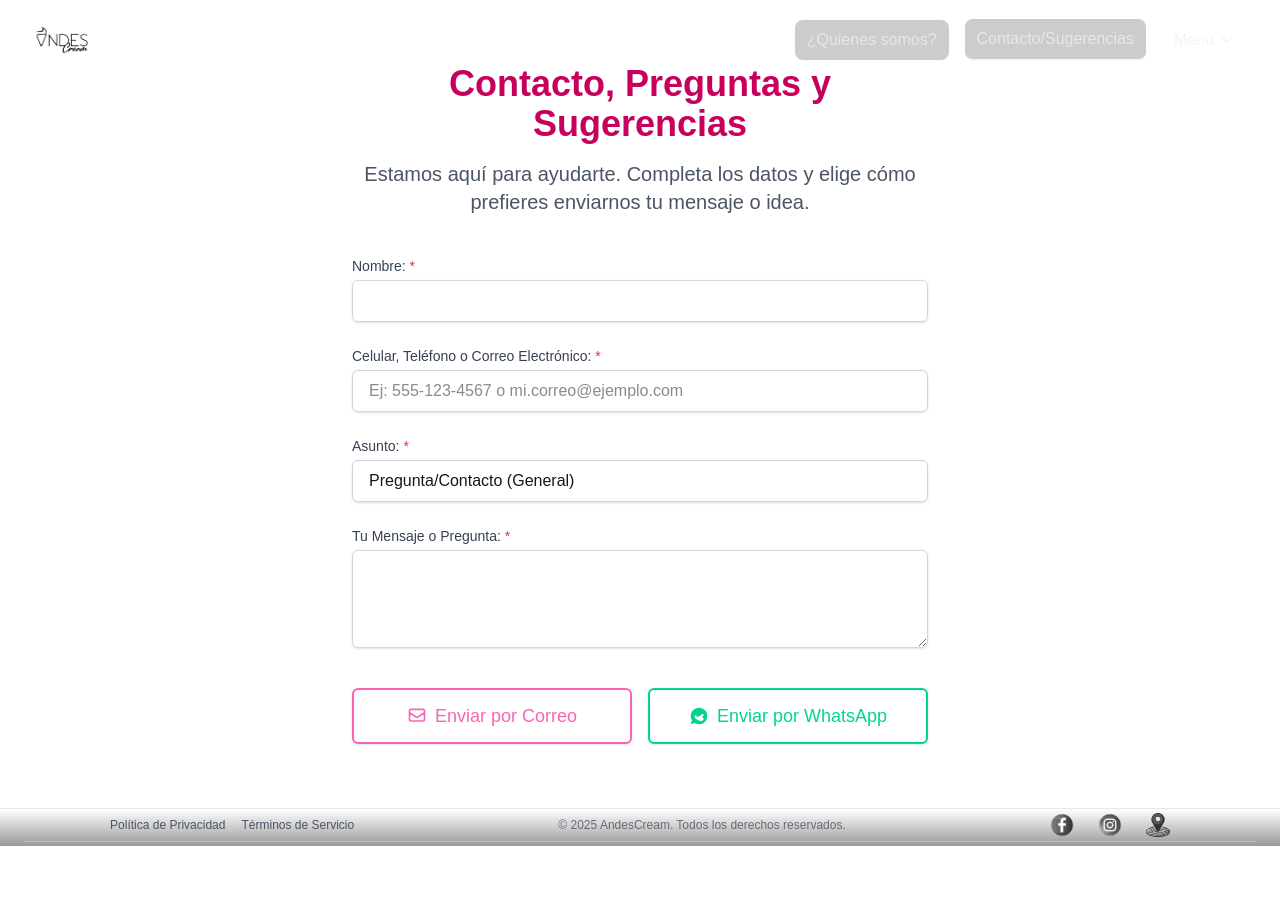
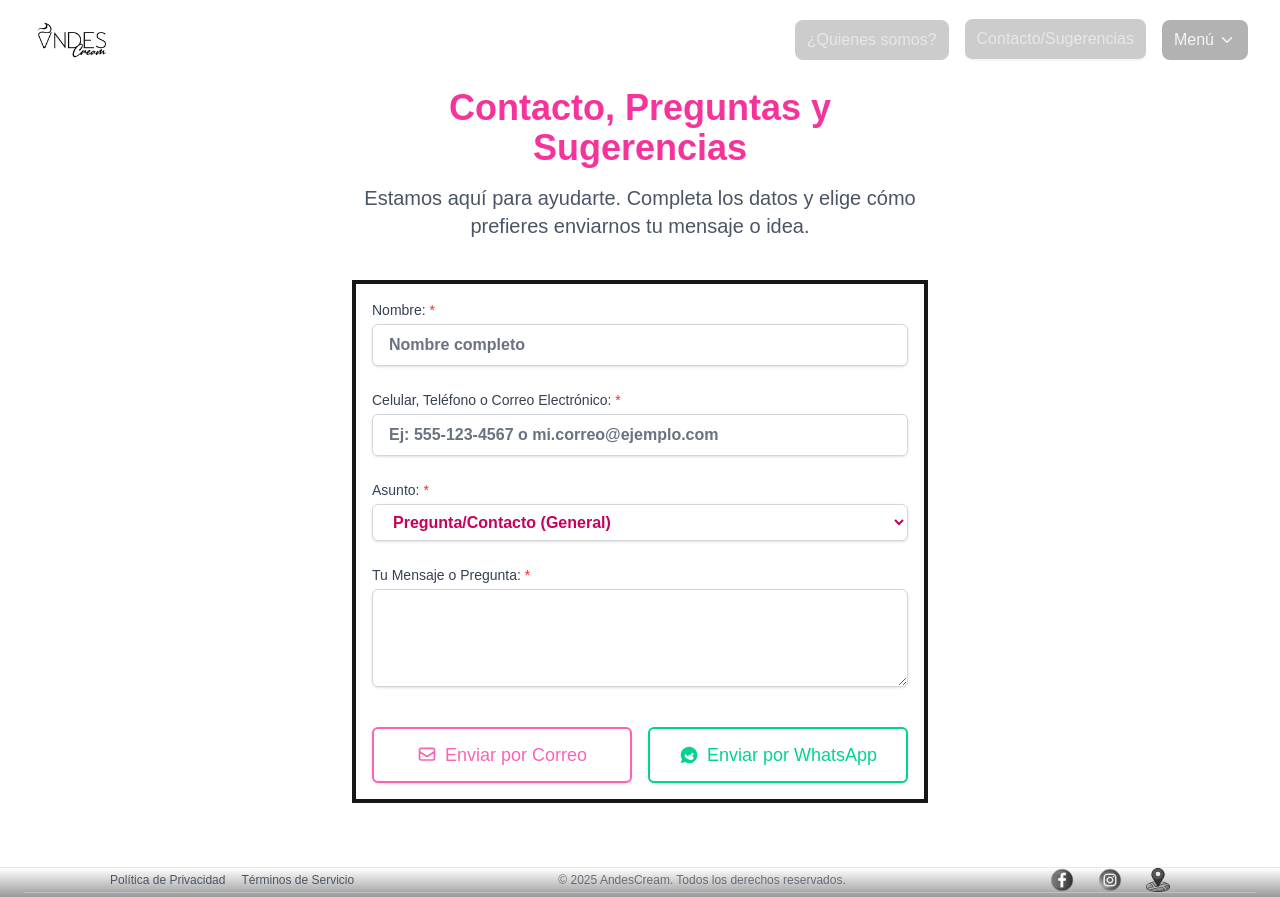
Before and after one commit to JFernandezBalza/AndesCream, a Next.js app: page /contacto in a window 1280 px wide. Before the commit the page ends 846 px from the top, so only its background shows below. Built offline with nearby package versions, Linux system fonts and the light colour scheme.

Commit message:
ajustes de diseño

```diff
--- a/src/components/ContactoSection.tsx
+++ b/src/components/ContactoSection.tsx
@@ -12,7 +12,7 @@ interface FormData {
 
 const ContactoSection = () => {
   // Número de teléfono de destino para WhatsApp (ejemplo, debes cambiarlo)
-  const WHATSAPP_NUMBER = '5491100000000'; // Formato internacional: Código de país + Número
+  const WHATSAPP_NUMBER = '+34633017856'; // Formato internacional: Código de país + Número
 
   // 1. ESTADO PARA LOS CAMPOS DEL FORMULARIO
   const [formData, setFormData] = useState<FormData>({
@@ -133,10 +133,14 @@ const ContactoSection = () => {
     rowsCount = 6;
   }
 
+  const inputClass =
+    'mt-1 block w-full px-4 py-2 border border-gray-300 rounded-md shadow-sm focus:ring-pink-500 focus:border-pink-500 placeholder-gray-500 text-pink-700 font-semibold text-base transition duration-200';
+  const textareaClass =
+    'mt-1 block w-full px-4 py-3 border border-gray-300 rounded-md shadow-sm focus:ring-pink-500 focus:border-pink-500 placeholder-gray-500 text-pink-700 font-semibold text-base transition duration-200';
   return (
-    <section className='py-16 px-4 bg-white min-h-[80vh]'>
-      <div className='max-w-xl mx-auto text-center'>
-        <h2 className='text-4xl font-extrabold text-pink-700 mb-4'>
+    <section className='py-16 px-4 bg-white min-h-full'>
+      <div className='max-w-xl mx-auto text-center mt-6'>
+        <h2 className='text-4xl font-extrabold text-pink-500 mb-4'>
           Contacto, Preguntas y Sugerencias
         </h2>
         <p className='text-xl text-gray-600 mb-10'>
@@ -160,7 +164,7 @@ const ContactoSection = () => {
 
         <form
           onSubmit={handleSubmit}
-          className='sugestion-form space-y-6 text-left'
+          className='sugestion-form space-y-6 text-left border-4 p-4'
         >
           {/* Nombre (Obligatorio) */}
           <div>
@@ -177,7 +181,8 @@ const ContactoSection = () => {
               required
               value={formData.name}
               onChange={handleChange}
-              className='mt-1 block w-full px-4 py-2 border border-gray-300 rounded-md shadow-sm focus:ring-pink-500 focus:border-pink-500'
+              className={inputClass}
+              placeholder='Nombre completo'
             />
           </div>
 
@@ -197,7 +202,7 @@ const ContactoSection = () => {
               required
               value={formData.contactInfo}
               onChange={handleChange}
-              className='mt-1 block w-full px-4 py-2 border border-gray-300 rounded-md shadow-sm focus:ring-pink-500 focus:border-pink-500'
+              className={inputClass}
               placeholder='Ej: 555-123-4567 o mi.correo@ejemplo.com'
             />
           </div>
@@ -216,7 +221,7 @@ const ContactoSection = () => {
               required
               value={formData.subject}
               onChange={handleChange}
-              className='mt-1 block w-full px-4 py-2 border border-gray-300 rounded-md shadow-sm focus:ring-pink-500 focus:border-pink-500 appearance-none bg-white'
+              className={inputClass}
             >
               <option value='Pregunta/Contacto'>
                 Pregunta/Contacto (General)
@@ -244,8 +249,9 @@ const ContactoSection = () => {
               rows={rowsCount}
               required
               value={formData.sugestion}
-              onChange={handleChange as any}
-              className='mt-1 block w-full px-4 py-3 border border-gray-300 rounded-md shadow-sm focus:ring-pink-500 focus:border-pink-500'
+              onChange={handleChange}
+              className={textareaClass}
+
             />
           </div>
 
--- a/src/components/Footer.tsx
+++ b/src/components/Footer.tsx
@@ -1,53 +1,39 @@
 import React from 'react';
-// Simulamos Image y Link de next/router, y los iconos de Lucide
-const Image = ({ src, alt, width, height, className }) => (
-  <img
-    src={src}
-    alt={alt}
-    style={{ width: width, height: height }}
-    className={className}
-  />
-);
-const Link = ({ href, className, children, target, rel }) => (
-  <a href={href} className={className} target={target} rel={rel}>
-    {children}
-  </a>
-);
-// Usaremos iconos de Lucide (asumiendo que están disponibles o se pueden simular)
-// Ya que estamos en un único archivo, los iconos Lucide se deben simular o usar inline SVG/Placeholder.
-// Mantendremos los imports originales de Lucide, asumiendo que el ambiente los resuelve.
-import { Mail, MapPin, Phone } from 'lucide-react';
+import {  MapPin } from 'lucide-react';
+import Link from 'next/link';
+import Image from 'next/image';
 
-// --- Configuración de Iconos (Asegúrate de que tus iconos existan o usa Placeholders) ---
-const SocialIcon = ({ name }) => {
-  // Verificamos si la entrada es una ruta de imagen (comienza con / y tiene extensión)
+interface SocialIconProps {
+  name: string; // El nombre del ícono o ruta de la imagen
+}
+
+// --- Configuración de Iconos ---
+const SocialIcon = ({ name }: SocialIconProps) => {
   const isImagePath =
     name &&
     typeof name === 'string' &&
     name.startsWith('/') &&
     name.includes('.');
 
-  // Si es una ruta de imagen, renderizamos el componente Image
   if (isImagePath) {
     return (
       <Image
         src={name}
-        alt='Icono Social' // Alt genérico, se recomienda pasar uno específico si es posible
-        width={24} // AUMENTADO: de 18 a 24
-        height={24} // AUMENTADO: de 18 a 24
-        className='filter grayscale hover:filter-none' // Efecto visual para simular interacción
+        alt='Icono Social'
+        width={24}
+        height={24}
+        className='filter grayscale hover:filter-none w-5 h-5 sm:w-6 sm:h-6'
       />
     );
   }
 
-  // De lo contrario, usamos la lógica de Lucide/SVG (con tamaño de 24px)
-  if (name === 'MapPin') return <MapPin size={24} className='text-current' />; // AUMENTADO: de 18 a 24
+  if (name === 'MapPin') return <MapPin size={24} className='text-current' />;
   if (name === 'Facebook')
     return (
       <svg
         xmlns='http://www.w3.org/2000/svg'
-        width='24' // AUMENTADO: de 18 a 24
-        height='24' // AUMENTADO: de 18 a 24
+        width='24'
+        height='24'
         viewBox='0 0 24 24'
         fill='currentColor'
         className='text-current'
@@ -59,8 +45,8 @@ const SocialIcon = ({ name }) => {
     return (
       <svg
         xmlns='http://www.w3.org/2000/svg'
-        width='24' // AUMENTADO: de 18 a 24
-        height='24' // AUMENTADO: de 18 a 24
+        width='24'
+        height='24'
         viewBox='0 0 24 24'
         fill='none'
         stroke='currentColor'
@@ -74,30 +60,26 @@ const SocialIcon = ({ name }) => {
         <line x1='17.5' y1='6.5' x2='17.51' y2='6.5'></line>
       </svg>
     );
-  return <span>{name[0]}</span>; // Fallback simple
+  return <span>{name[0]}</span>;
 };
-// ----------------------------------------------------------------------------------
 
-// Estructura de enlaces sociales y ubicación
+// --- Enlaces Sociales ---
 const socialLinks = [
   {
     name: 'Facebook',
     url: 'https://www.facebook.com/AndesCream',
-    // RUTA DE IMAGEN PROPORCIONADA POR EL USUARIO
     lucideIcon: '/images/facebook.png',
     alt: 'Facebook de AndesCream',
   },
   {
     name: 'Instagram',
     url: 'https://www.instagram.com/AndesCream',
-    // Se mantiene como 'Instagram' para usar el SVG/Lucide simulado
     lucideIcon: '/images/instagram.png',
     alt: 'Instagram de AndesCream',
   },
   {
     name: 'Ubicación',
     url: 'https://maps.app.goo.gl/AndesCreamLocation',
-    // Se mantiene como 'MapPin' para usar el Lucide real
     lucideIcon: '/images/location.png',
     alt: 'Ubicación de AndesCream en el mapa',
   },
@@ -110,13 +92,8 @@ interface FooterProps {
 const Footer = ({ isOverlay = false }: FooterProps) => {
   const currentYear = new Date().getFullYear();
 
-  // CLASE MODIFICADA: py-0 para eliminar el padding vertical del footer
   const baseClasses = 'w-full py-0 text-sm transition-colors duration-300';
-
-  // Clases condicionales para el overlay
   const overlayClasses = 'bg-transparent text-white drop-shadow-lg border-t-0';
-
-  // Clases para el estado normal (no overlay)
   const defaultClasses =
     'bg-white border-t border-gray-200 text-gray-700 shadow-lg';
 
@@ -129,15 +106,14 @@ const Footer = ({ isOverlay = false }: FooterProps) => {
 
   return (
     <footer className={footerClasses}>
-      {/* Añadimos un padding vertical mínimo al contenedor interno (py-4) para dar aire solo al contenido */}
       <div className='max-w-9xl mx-auto px-4 sm:px-6 bg-gradient-to-t from-black/40 to-transparent'>
         {/*
           CONTENEDOR MODIFICADO:
           Ahora tiene tres columnas en desktop: Legal | Copyright | Social
         */}
-        <div className='flex flex-col md:flex-row justify-around items-center gap-8 border-b pb-0 mb-0 border-gray-300/50'>
-          {/* Columna 1: Enlaces Legales (Anteriormente incluía Copyright) */}
-          <div className='flex flex-row items-center pt-2 md:items-start space-y-2 space-x-4'>
+        <div className='flex flex-col md:flex-row justify-around items-center text-center md:text-left gap-6 sm:gap-8 border-b pb-2 sm:pb-0 mb-0 border-gray-300/50'>
+          {/* Columna 1: Enlaces Legales */}
+          <div className='flex flex-col sm:flex-row items-center sm:items-start space-y-2 sm:space-y-0 sm:space-x-4'>
             <Link
               href='/politica-privacidad'
               className={`text-xs ${linkTextColor}`}
@@ -152,26 +128,24 @@ const Footer = ({ isOverlay = false }: FooterProps) => {
             </Link>
           </div>
 
-          {/* Columna 2: Copyright (NUEVO - Colocado en el centro) */}
+          {/* Columna 2: Copyright */}
           <div className='flex flex-col items-center justify-center'>
             <p className='text-xs opacity-70 text-center'>
               © {currentYear} AndesCream. Todos los derechos reservados.
             </p>
           </div>
 
-          {/* Columna 3: Redes Sociales e Ubicación (Enlaces con Iconos) */}
-          <div className='flex flex-col items-center md:items-end space-y-3'>
-            <div className='flex space-x-6'>
+          {/* Columna 3: Redes Sociales e Ubicación */}
+          <div className='flex flex-col items-center md:items-end space-y-2 sm:space-y-3'>
+            <div className='flex space-x-4 sm:space-x-6'>
               {socialLinks.map((link) => (
                 <Link
                   key={link.name}
                   href={link.url}
                   target='_blank'
                   rel='noopener noreferrer'
-                  // Efecto intuitivo de escala al pasar el cursor
                   className={`transition duration-200 transform hover:scale-110 ${linkTextColor}`}
                 >
-                  {/* El componente SocialIcon ahora gestiona si renderiza la imagen o el SVG */}
                   <SocialIcon name={link.lucideIcon} />
                 </Link>
               ))}
@@ -180,7 +154,6 @@ const Footer = ({ isOverlay = false }: FooterProps) => {
         </div>
 
         {/* Enlaces Legales o de Interés Adicionales (Opcional) */}
-        {/* Este div queda vacío, se mantiene sin cambios */}
         <div className='flex justify-center md:justify-end space-x-6 pt-1'></div>
       </div>
     </footer>
--- a/src/components/Navbar.tsx
+++ b/src/components/Navbar.tsx
@@ -4,7 +4,7 @@
 
 import Link from 'next/link';
 import { useState } from 'react';
-import { CATEGORIAS } from '@/data/categorias'; // Asegúrate que esta ruta sea correcta
+import { CATEGORIAS } from '@/data/categorias';
 import { Menu, X, ChevronDown } from 'lucide-react';
 import { usePathname } from 'next/navigation';
 import Image from 'next/image';
@@ -21,9 +21,7 @@ export default function Navbar({ isOverlay = false }: NavbarProps) {
   const pathname = usePathname();
   const isHomePage = pathname === '/';
 
-   const isHistoriaPage = pathname === '/historia';
-   const isContactoPage = pathname === '/contacto';
-   const shouldBeOverlayStyle = isOverlay || isHistoriaPage || isContactoPage;
+  const shouldBeOverlayStyle = true;
 
   const navItems = [
     { name: '¿Quienes somos?', href: '/historia' },
@@ -78,10 +76,9 @@ export default function Navbar({ isOverlay = false }: NavbarProps) {
     if (isOverlay) {
       const baseClass = 'rounded-lg bg-black/20 text-gray-200';
       return `font-medium transition duration-300 px-3 py-2 ${baseClass} hover:bg-black/30`;
-    }
-    else {
-      const baseClass = 'rounded-lg text-gray-100 bg-white/10';
-      return `font-medium transition duration-300 px-3 py-2 ${baseClass} hover:bg-white/20 flex items-center`;
+    } else {
+      const baseClass = 'rounded-lg text-gray-100 bg-black/30';
+      return `font-medium transition duration-300 px-3 py-2 ${baseClass} hover:bg-black/20 flex items-center`;
     }
   };
 
@@ -98,15 +95,15 @@ export default function Navbar({ isOverlay = false }: NavbarProps) {
             {(!shouldBeOverlayStyle || !isHomePage) && (
               <Link
                 href='/' // CAMBIOS AQUÍ: Se añade 'transform' y el efecto 'hover:scale-105' al Link.
-                className={`flex transition duration-300 transform hover:scale-110 w-55`}
+                className={`flex transition duration-300 transform hover:scale-95 w-65`}
               >
                                                                {' '}
                 <Image
                   src='/images/logocream.png'
                   alt='AndesCream Logo'
-                  width={200}
+                  width={150}
                   height={40} // Se ha corregido h-15 a h-10 ya que height es 40px (h-10 = 40px en Tailwind)
-                  className='block h-15 w-auto'
+                  className='block h-20 w-auto'
                 />
                                                            {' '}
               </Link>
@@ -173,7 +170,6 @@ export default function Navbar({ isOverlay = false }: NavbarProps) {
           </div>
 
           {/* BOTÓN HAMBURGUESA (Móvil) */}
-          {(!shouldBeOverlayStyle || !isHomePage) && (
           <button
             onClick={() => setIsOpen(!isOpen)}
             className='md:hidden p-2 rounded-md text-gray-700 hover:bg-gray-100'
@@ -181,14 +177,24 @@ export default function Navbar({ isOverlay = false }: NavbarProps) {
           >
             {isOpen ? <X size={24} /> : <Menu size={24} />}
           </button>
-          )}
         </div>
       </div>
 
       {/* MENÚ MÓVIL/HAMBURGUESA (Pantallas pequeñas) */}
-      {/* Este bloque sigue funcionando para móvil, mostrando todas las categorías. */}
-      {isOpen && (!shouldBeOverlayStyle || !isHomePage) && (
+      {isOpen && (
         <div className='md:hidden bg-white shadow-lg pb-4 transition-all duration-300'>
+          <div
+            className={`
+            md:hidden
+            absolute top-20 left-0 w-full
+            shadow-lg pb-4 transition-all duration-300
+            ${
+              shouldBeOverlayStyle
+                ? 'bg-gray-900/95 text-white'
+                : 'bg-white text-gray-800'
+            }
+          `}
+          >
             <div className='flex flex-col space-y-2 px-4 pt-2'>
               {/* Enlaces principales */}
               {navItems.map((item) => (
@@ -196,15 +202,34 @@ export default function Navbar({ isOverlay = false }: NavbarProps) {
                   key={item.name}
                   href={item.href}
                   onClick={() => setIsOpen(false)}
-                className={`text-gray-700 hover:bg-pink-50 p-2 rounded-md ${
-                  pathname === item.href ? 'bg-pink-100 font-semibold' : ''
+                  className={`p-3 rounded-md ${
+                    shouldBeOverlayStyle
+                      ? `text-white hover:bg-white/10 ${
+                          pathname === item.href
+                            ? 'bg-white/20 font-semibold'
+                            : ''
+                        }`
+                      : `text-gray-700 hover:bg-pink-50 ${
+                          pathname === item.href
+                            ? 'bg-pink-100 font-semibold'
+                            : ''
+                        }`
                   }`}
                 >
                   {item.name}
                 </Link>
               ))}
 
-            <h4 className='font-bold text-gray-800 pt-4 pb-1 border-t mt-4'>
+              {/* ⭐ LÓGICA CLAVE: Mostrar Categorías SOLO si NO es la Home Page */}
+              {!isHomePage && (
+                <>
+                  <h4
+                    className={`font-bold pt-4 pb-1 border-t mt-4 ${
+                      shouldBeOverlayStyle
+                        ? 'text-white/80 border-gray-700'
+                        : 'text-gray-800 border-gray-200'
+                    }`}
+                  >
                     Categorías
                   </h4>
 
@@ -214,11 +239,18 @@ export default function Navbar({ isOverlay = false }: NavbarProps) {
                       key={cat.slug}
                       href={`/menu/${cat.slug}`}
                       onClick={() => setIsOpen(false)}
-                className='text-sm text-gray-600 hover:bg-pink-50 p-2 rounded-md'
+                      className={`text-sm p-3 rounded-md transition duration-150 ${
+                        shouldBeOverlayStyle
+                          ? 'text-gray-200 hover:bg-white/10'
+                          : 'text-gray-600 hover:bg-pink-50'
+                      }`}
                     >
                       {cat.nombre}
                     </Link>
                   ))}
+                </>
+              )}
+            </div>
           </div>
         </div>
       )}
```
Also changed, not shown: src/app/page.tsx (+11 -13 lines), src/components/CategoryMenuBlock.tsx (+30 -12 lines), src/components/HistoriaSection.tsx (+20 -18 lines). Lines whose indentation alone changed are shown as unchanged.
